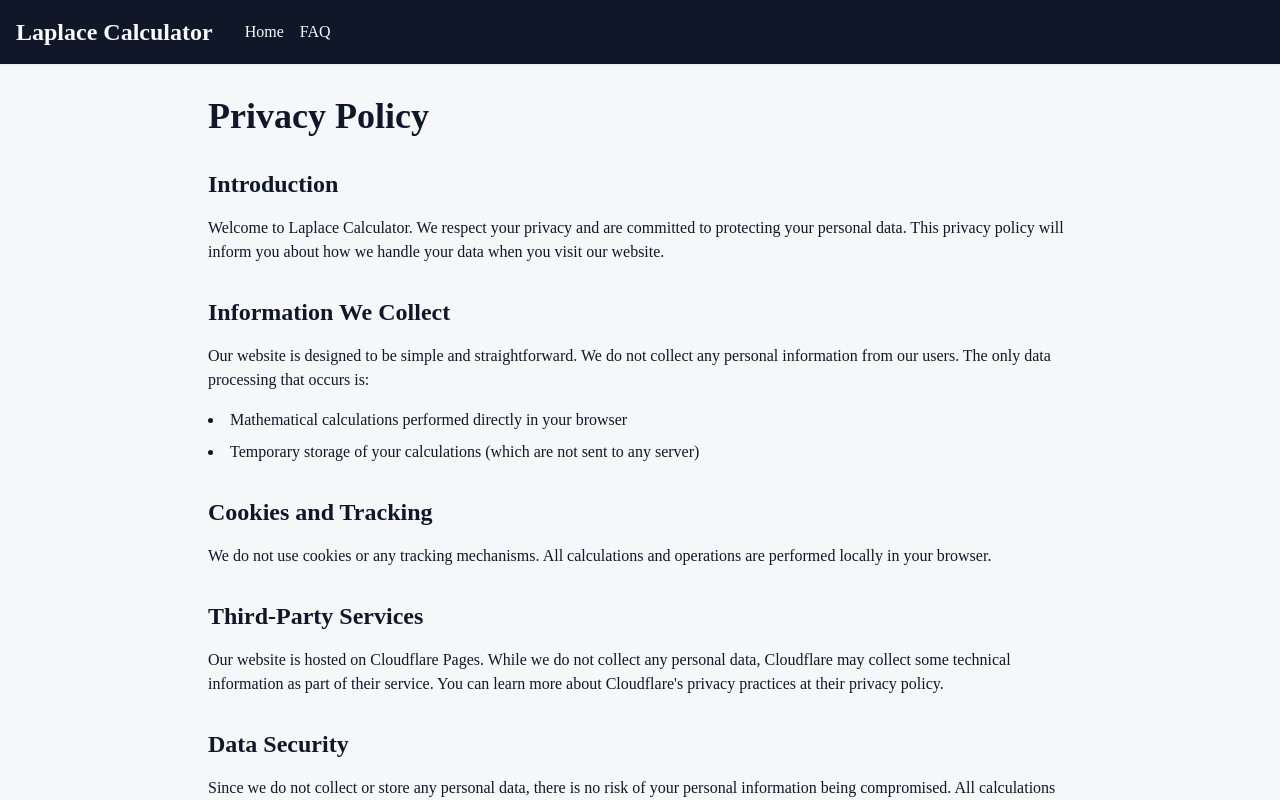
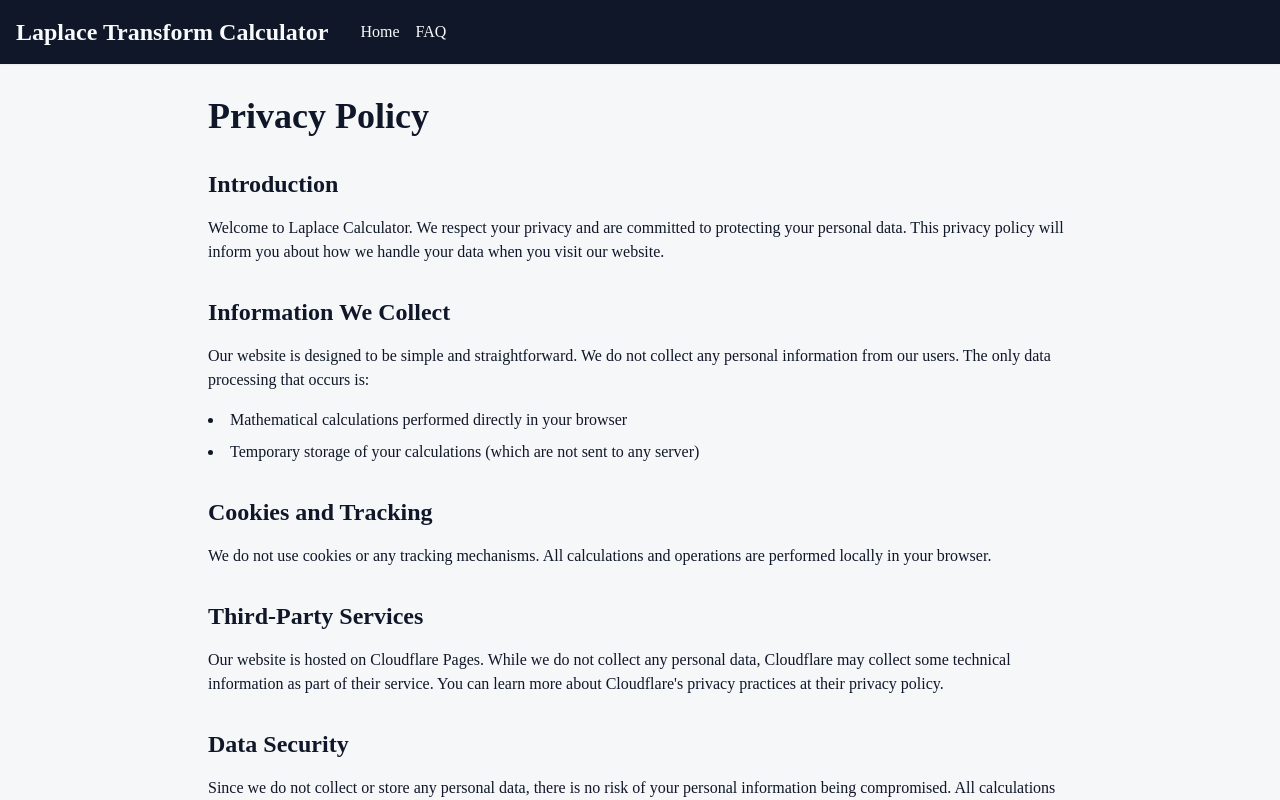
Before and after one commit to blackpill/laplacecalculator.com, a Next.js app: page /privacy in a window 1280 px wide. Shown: the top 800 px of the page. Built offline with nearby package versions, Linux system fonts and the light colour scheme.

Commit message:
change text

```diff
--- a/components/Header.tsx
+++ b/components/Header.tsx
@@ -7,7 +7,7 @@ export function Header() {
       <div className="container mx-auto px-4 py-4">
         <div className="flex flex-col space-y-2 sm:flex-row sm:space-y-0 sm:items-center">
           <Link href="/" className="text-2xl font-bold text-primary-foreground">
-            Laplace Calculator
+            Laplace Transform Calculator
           </Link>
           <nav className="sm:ml-8">
             <ul className="flex space-x-4">
```
